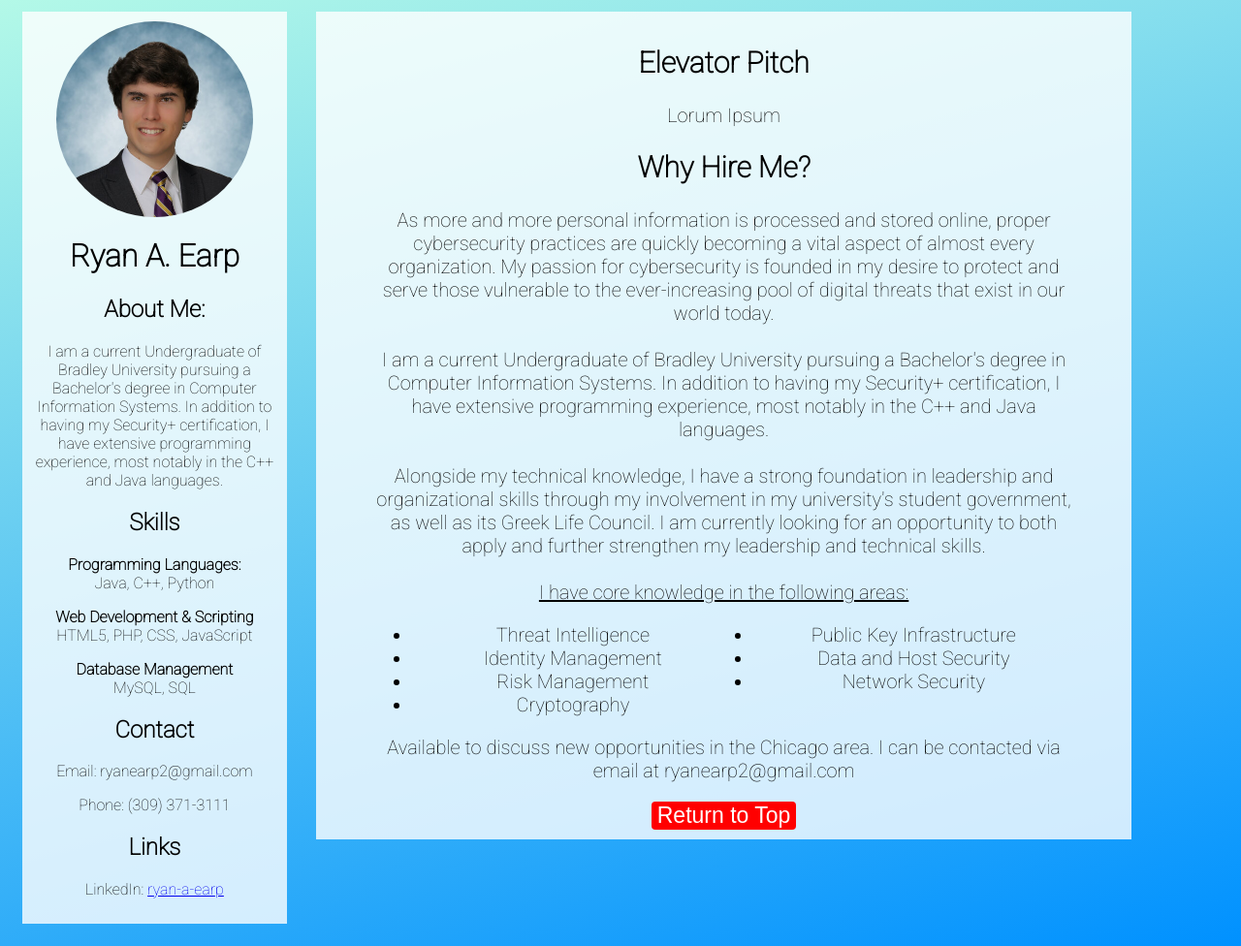
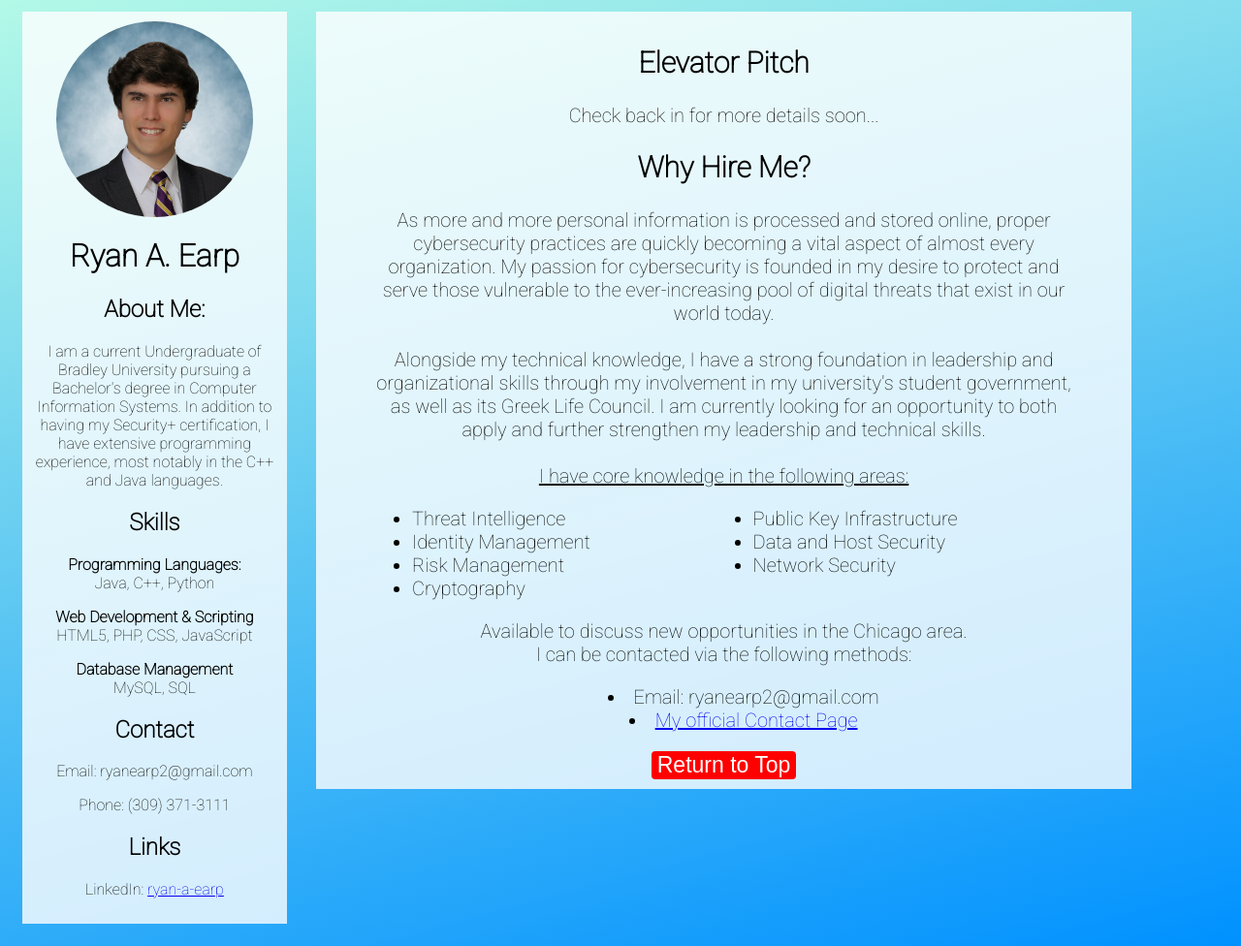
Before and after one commit to RyanEarp/RyanEarp.github.io, a plain HTML site: page about.html in a window 1280 px wide. Shown: the part 79-1055 px from the top of the page at 97% size. Drawn offline with nearby package versions, Linux system fonts and the light colour scheme.

Commit message:
Add files via upload

```diff
--- a/about.html
+++ b/about.html
@@ -230,6 +230,7 @@
   columns: 2;
   -webkit-columns: 2;
   -moz-columns: 2;
+  text-align: left;
 }
 
 .threeColumn {
@@ -287,10 +288,9 @@
   <div class = "column2">
   <div class = info>
     <h2>Elevator Pitch</h2>
-    <p>Lorum Ipsum</p>
+    <p>Check back in for more details soon...</p>
     <h2>Why Hire Me?</h2>
     <p>As more and more personal information is processed and stored online, proper cybersecurity practices are quickly becoming a vital aspect of almost every organization. My passion for cybersecurity is founded in my desire to protect and serve those vulnerable to the ever-increasing pool of digital threats that exist in our world today.<br><br>
-        I am a current Undergraduate of Bradley University pursuing a Bachelor's degree in Computer Information Systems. In addition to having my Security+ certification, I have extensive programming experience, most notably in the C++ and Java languages. <br><br>
         Alongside my technical knowledge, I have a strong foundation in leadership and organizational skills through my involvement in my university's student government, as well as its Greek Life Council. I am currently looking for an opportunity to both apply and further strengthen my leadership and technical skills.<br><br>
 <u>I have core knowledge in the following areas:</u>
 <ul class = twoColumn>
@@ -303,7 +303,11 @@
   <li>Network Security</li>
 </ul>
 
-Available to discuss new opportunities in the Chicago area. I can be contacted via email at ryanearp2@gmail.com</p>
+Available to discuss new opportunities in the Chicago area.<br> I can be contacted via the following methods:
+<ul>
+ <li style = "list-style-position:inside">Email: ryanearp2@gmail.com</li>
+ <li style = "list-style-position:inside"><a href="https://ryanearp.github.io/contact.html">My official Contact Page</a></li></p>
+</ul>
     <button onclick="topFunction()" id="myBtn" title="Go to top">Return to Top</button>
   </div>
   </div>
```
